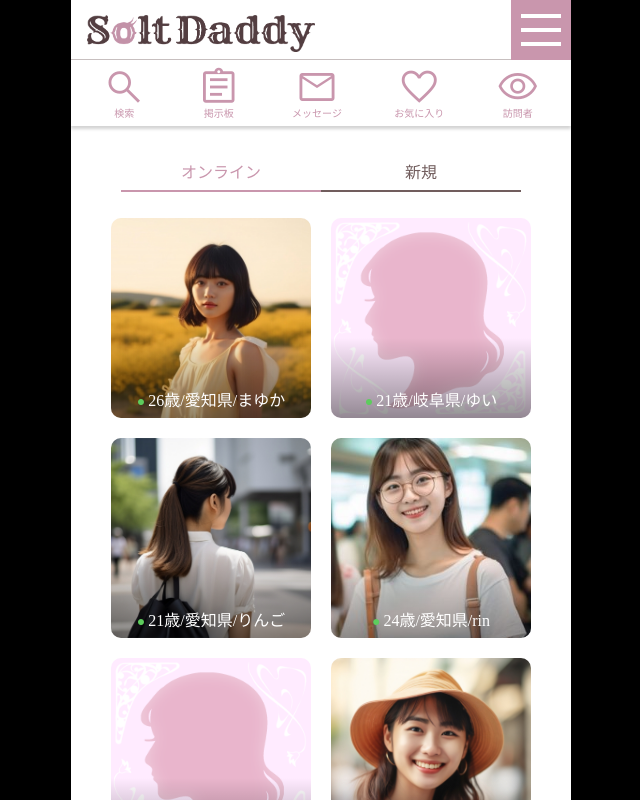
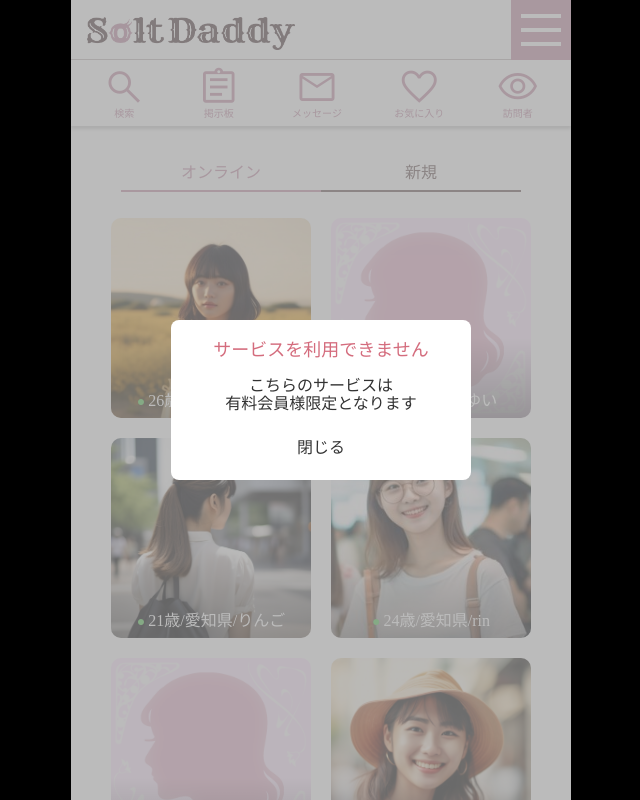
Before and after one commit to shibawanko0202/solt-daddy, a plain HTML site: page index.html in a window 1280 px wide. Both pictures are taken after a click on the item "新規". Shown: the top 800 px of the page, without its empty margins (319-959 px from the left). Drawn offline with nearby package versions, Linux system fonts and the light colour scheme; a web font is replaced by a local one.

Commit message:
Add files via upload

```diff
--- a/css/style.css
+++ b/css/style.css
@@ -21,9 +21,62 @@
     margin: 0 auto;
     font-family: 'Kiwi Maru', serif;
     font-weight: 300;
+    position: relative;
   }
 
 /* common */
+
+/* 有料コンテンツ */
+
+  .attention{
+    position: fixed;
+    display: flex;
+    justify-content: center;
+    align-items: center;
+    top: 0;
+    left: 50%;
+    width: 100%;
+    max-width: 500px;
+    height: 100%;
+    transform: translateX(-50%);
+    background-color: #999999aa;
+    z-index: 999;
+    opacity: 1;
+    transition: all .3s;
+  }
+  .attention.hidden{
+    pointer-events: none;
+    opacity: 0;
+  }
+  .attention_box{
+    display: flex;
+    flex-direction: column;
+    /* justify-content: space-around; */
+    align-items: center;
+    width: 80%;
+    min-width: 220px;
+    max-width: 300px;
+    height: 160px;
+    border-radius: 8px;
+    background-color: #fff;
+    color: #333;
+    text-align: center;
+  }
+  .attention_box p{
+    padding: 8px 0 8px;
+  }
+  .attention_box p:nth-child(1){
+    color: rgb(212, 108, 125);
+    font-weight: 500;
+    padding: 20px 0 8px;
+    font-size: 18px;
+  }
+  .attention_box button{
+    color: #333;
+    padding-top: 18px;
+  }
+
+/* 有料コンテンツ */
 
 
 /* header */
@@ -34,7 +87,7 @@ header{
   background-color: #fff;
   width: 100%;
   max-width: 500px;
-  z-index: 999;
+  z-index: 99;
   box-shadow: 0 3px 3px #0000002d;
 }
   header .header_top{
@@ -45,7 +98,7 @@ header{
     border-bottom: 1.5px solid rgba(99, 76, 76, 0.358);
   }
   header .titleimg{
-    width: 260px;
+    width: 240px;
     object-fit: contain;
     padding: 8px 16px 0px;
   }
@@ -239,7 +292,7 @@ header{
     justify-content: space-between;
     align-items: center;
     padding: 10px 10px;
-    z-index: 999;
+    z-index: 99;
   }
   .prof_header p{
     display: flex;
@@ -375,7 +428,7 @@ header{
     font-size: 40px;
     padding: 0;
     cursor: pointer;
-    z-index: 999;
+    z-index: 99;
     text-shadow: 0 0 5px #00000079;
     /* cursor: crosshair; */
   }
--- a/index.html
+++ b/index.html
@@ -31,6 +31,18 @@
 </head>
 
 <body>
+  <div class="attention hidden" id="attention">
+    <div class="attention_box">
+      <p>
+        サービスを利用できません
+      </p>
+      <p>
+        こちらのサービスは<br>
+        有料会員様限定となります<br>
+      </p>
+      <button>閉じる</button>
+    </div>
+  </div>
   <header>
     <div class="header_top">
       <img src="img/soltdaddy.png" alt="" class="titleimg">
@@ -43,13 +55,13 @@
       </div>
     </div>
     <ul class="header_menu">
-      <li>
+      <li class="paid_content">
         <span class="material-symbols-outlined">
           search
           </span>
         検索
       </li>
-      <li>
+      <li class="paid_content">
         <span class="material-symbols-outlined">
           assignment
           </span>
@@ -62,7 +74,7 @@
           </span>
         メッセージ
       </li>
-      <li>
+      <li class="paid_content">
         <span class="material-symbols-outlined">
           favorite
         </span>
@@ -80,7 +92,7 @@
   <main>
     <ul class="situation">
       <li class="current">オンライン</li>
-      <li>新規</li>
+      <li class="paid_content">新規</li>
     </ul>
     <ul class="personlist">
       <li class="person">
--- a/js/main.js
+++ b/js/main.js
@@ -26,7 +26,7 @@
 // ↑↑ 訪問者カウンター ↑↑ ----------------------
 
 
-// ↓↓ 訪問者カウンター ↓↓ ----------------------
+// ↓↓ メッセージカウンター ↓↓ ----------------------
 
   const messe = document.getElementById("messe");
   const m_counter = document.getElementById("m_counter");
@@ -49,4 +49,22 @@
 
   });
 
-// ↑↑ 訪問者カウンター ↑↑ ----------------------
+// ↑↑ メッセージカウンター ↑↑ ----------------------
+
+// ↓↓ 有料コンテンツ用アナウンス ↓↓ ----------------------
+
+  const attention = document.getElementById("attention");
+  const paid_contents = document.getElementsByClassName("paid_content");
+
+
+  for(let i = 0;i < paid_contents.length;i++){
+    paid_contents[i].addEventListener('click',()=>{
+      attention.classList.remove("hidden");
+    });
+  };
+
+  attention.addEventListener('click',()=>{
+    attention.classList.add("hidden");
+  });
+
+// ↑↑ 有料コンテンツ用アナウンス ↑↑ ----------------------
```
